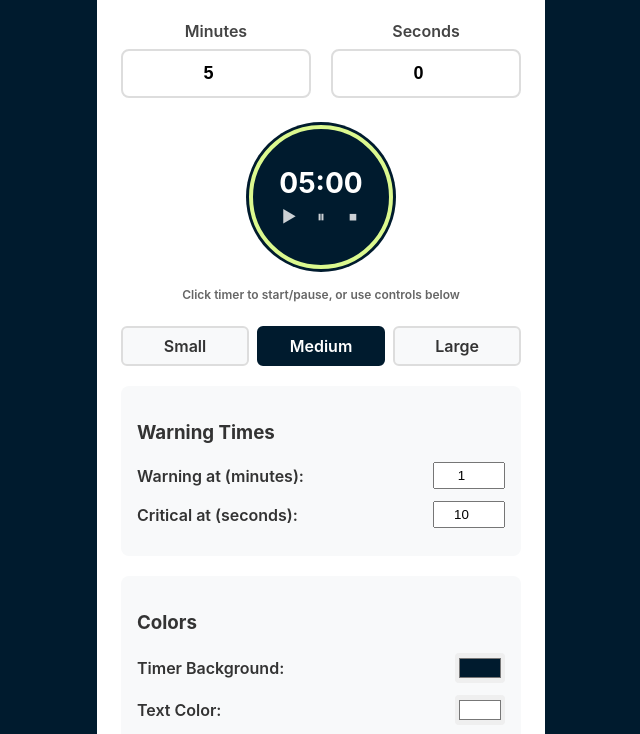
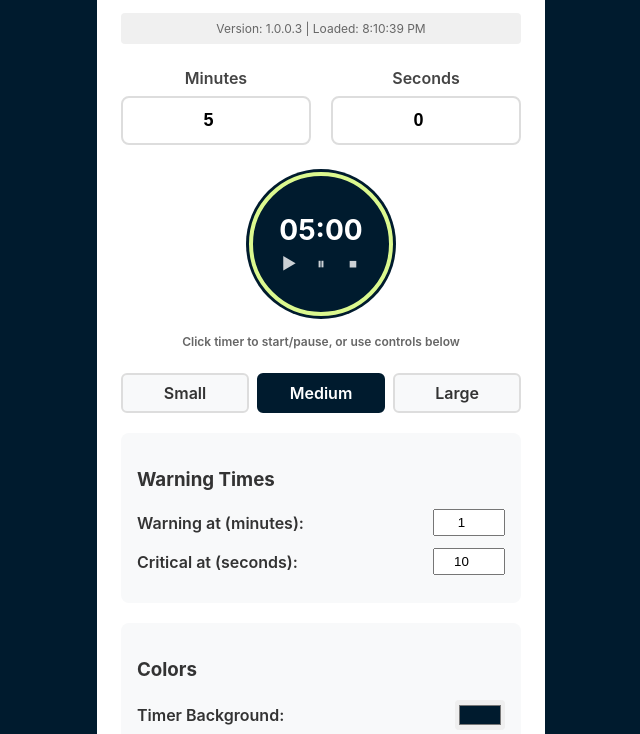
Before and after one commit to andrsksr/powerpoint-timer, a plain HTML site: page timer-addin.html in a window 1280 px wide. Shown: the part 122-856 px from the top of the page, without its empty margins (319-959 px from the left). Drawn offline with Linux system fonts and the light colour scheme.

Commit message:
Add version check and load time display to verify latest version is loaded

```diff
--- a/timer-addin.html
+++ b/timer-addin.html
@@ -249,6 +249,9 @@
         <div class="header">
             <h1>⏱️ Timer</h1>
             <p>Professional countdown timer for PowerPoint</p>
+            <div style="background: #f0f0f0; padding: 8px; border-radius: 4px; margin: 10px 0; font-size: 12px; color: #666;">
+                Version: 1.0.0.3 | Loaded: <span id="loadTime"></span>
+            </div>
         </div>
 
         <div class="time-inputs">
@@ -717,6 +720,9 @@
 
         // EVENT LISTENERS
         document.addEventListener('DOMContentLoaded', function() {
+            // Set load time
+            document.getElementById('loadTime').textContent = new Date().toLocaleTimeString();
+
             document.getElementById('minutes').addEventListener('input', updateDisplay);
             document.getElementById('seconds').addEventListener('input', updateDisplay);
 
@@ -733,7 +739,14 @@
         if (typeof Office !== 'undefined') {
             Office.onReady(function(info) {
                 console.log('Office ready');
+                console.log('=== TIMER ADD-IN VERSION 1.0.0.3 ===');
+                console.log('Current time:', new Date().toISOString());
+                console.log('Office host:', info.host);
+                console.log('Office platform:', info.platform);
             });
+        } else {
+            console.log('=== TIMER ADD-IN VERSION 1.0.0.3 (NO OFFICE) ===');
+            console.log('Current time:', new Date().toISOString());
         }
     </script>
 </body>
```
